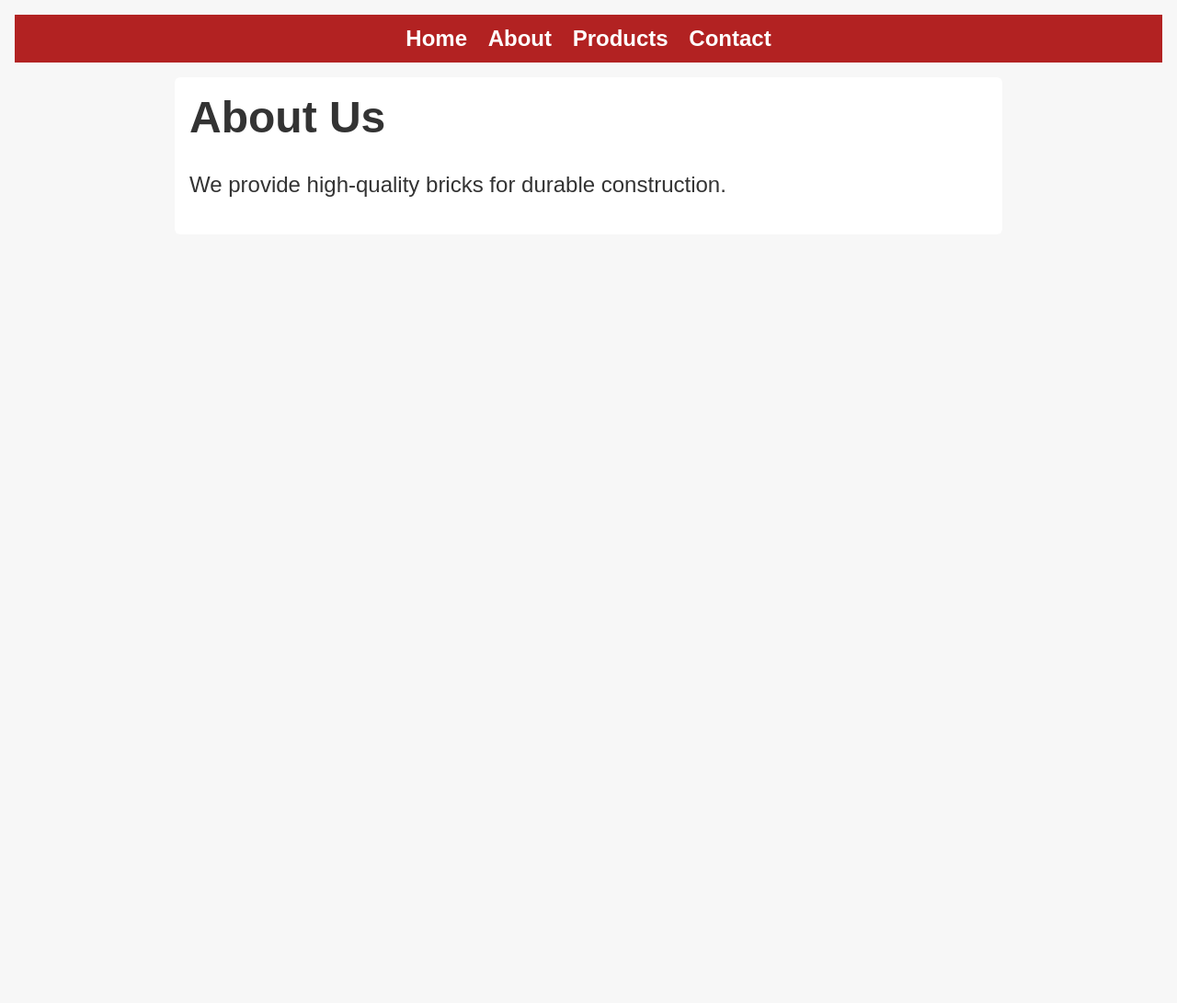
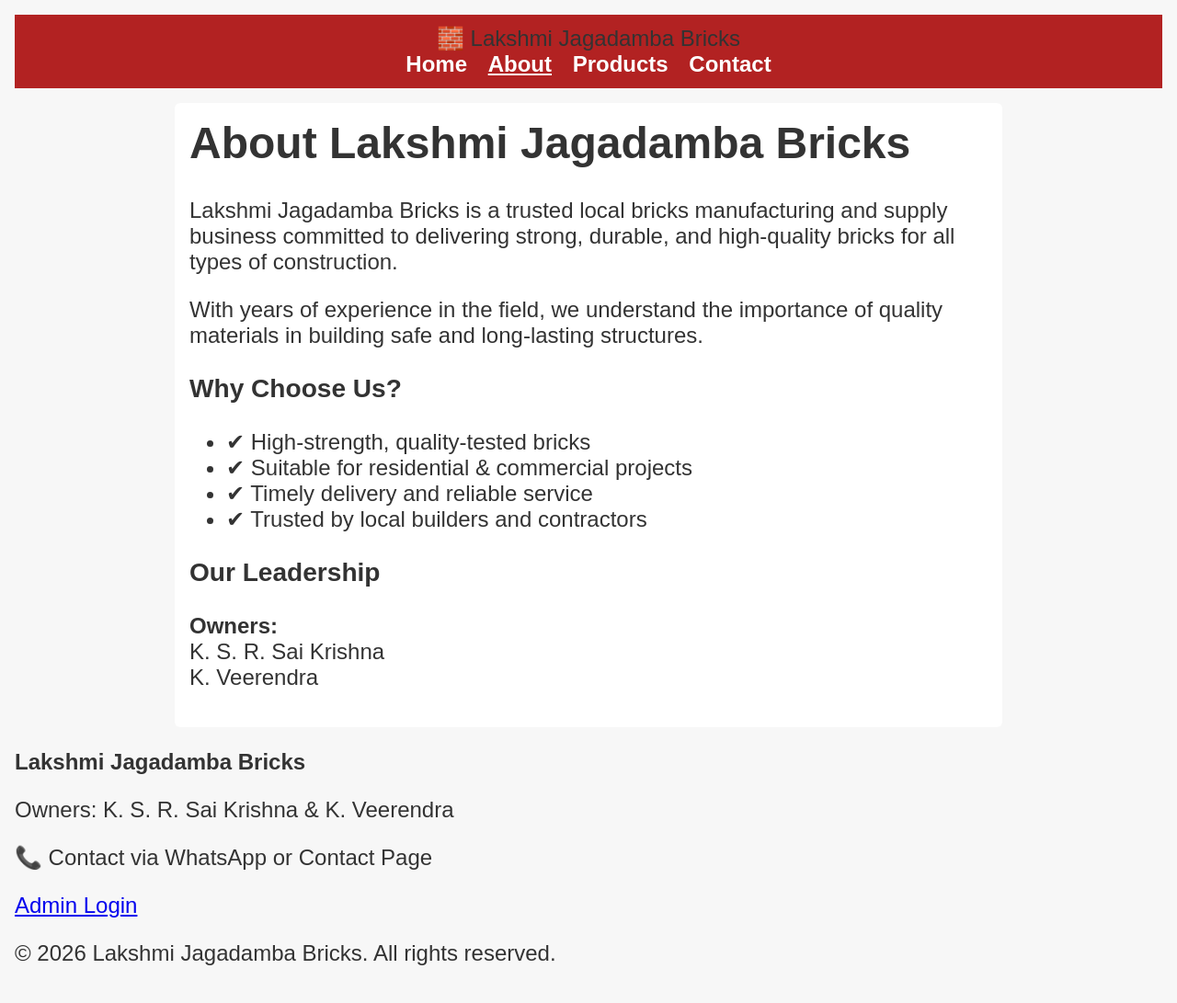
Before and after one commit to Jagadeesha22/flask-business-website, a Flask app: page /about in a window 1280 px wide. Shown: the whole page at 92% size. Before the commit the page ends 214 px from the top, so only its background shows below. Run offline with Flask 3, Linux system fonts and the light colour scheme.

Commit message:
Updated About page layout and footer

```diff
--- a/templates/about.html
+++ b/templates/about.html
@@ -7,17 +7,66 @@
 </head>
 <body>
 
-<nav>
-  <a href="/">Home</a>
-  <a href="/about">About</a>
-  <a href="/products">Products</a>
-  <a href="/contact">Contact</a>
+<nav class="navbar">
+  <div class="logo">
+    🧱 Lakshmi Jagadamba Bricks
+  </div>
+
+  <div class="nav-links">
+    <a href="/">Home</a>
+    <a href="/about" class="active">About</a>
+    <a href="/products">Products</a>
+    <a href="/contact">Contact</a>
+  </div>
 </nav>
+<div class="container">
 
-<div class="container">
-  <h1>About Us</h1>
-  <p>We provide high-quality bricks for durable construction.</p>
+  <h1>About Lakshmi Jagadamba Bricks</h1>
+
+  <p>
+    Lakshmi Jagadamba Bricks is a trusted local bricks manufacturing
+    and supply business committed to delivering strong, durable,
+    and high-quality bricks for all types of construction.
+  </p>
+
+  <p>
+    With years of experience in the field, we understand the importance
+    of quality materials in building safe and long-lasting structures.
+  </p>
+
+  <h3>Why Choose Us?</h3>
+
+  <ul>
+    <li>✔ High-strength, quality-tested bricks</li>
+    <li>✔ Suitable for residential & commercial projects</li>
+    <li>✔ Timely delivery and reliable service</li>
+    <li>✔ Trusted by local builders and contractors</li>
+  </ul>
+
+  <h3>Our Leadership</h3>
+
+  <p>
+    <strong>Owners:</strong><br>
+    K. S. R. Sai Krishna<br>
+    K. Veerendra
+  </p>
+
 </div>
+<footer>
+  <p><strong>Lakshmi Jagadamba Bricks</strong></p>
+  <p>Owners: K. S. R. Sai Krishna & K. Veerendra</p>
+  <p>📞 Contact via WhatsApp or Contact Page</p>
+
+  <p class="admin-link">
+    <a href="/admin">Admin Login</a>
+  </p>
+
+  <p class="copyright">
+    © 2026 Lakshmi Jagadamba Bricks. All rights reserved.
+  </p>
+</footer>
+
+
 
 </body>
 </html>
```
